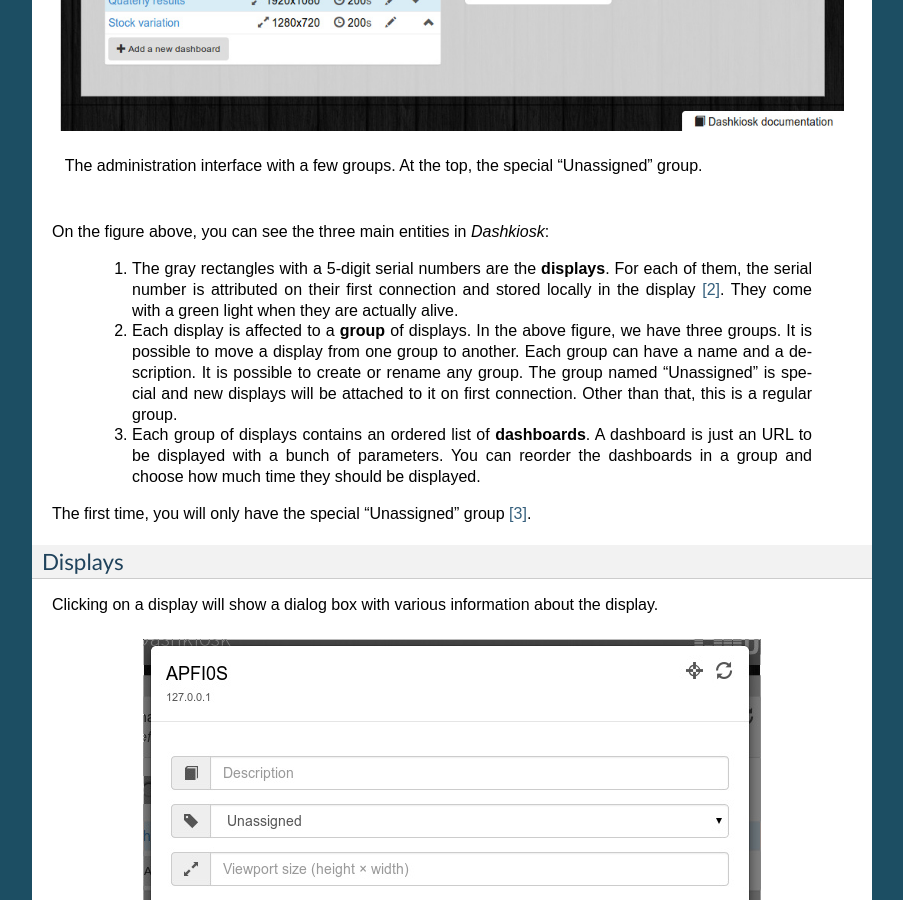
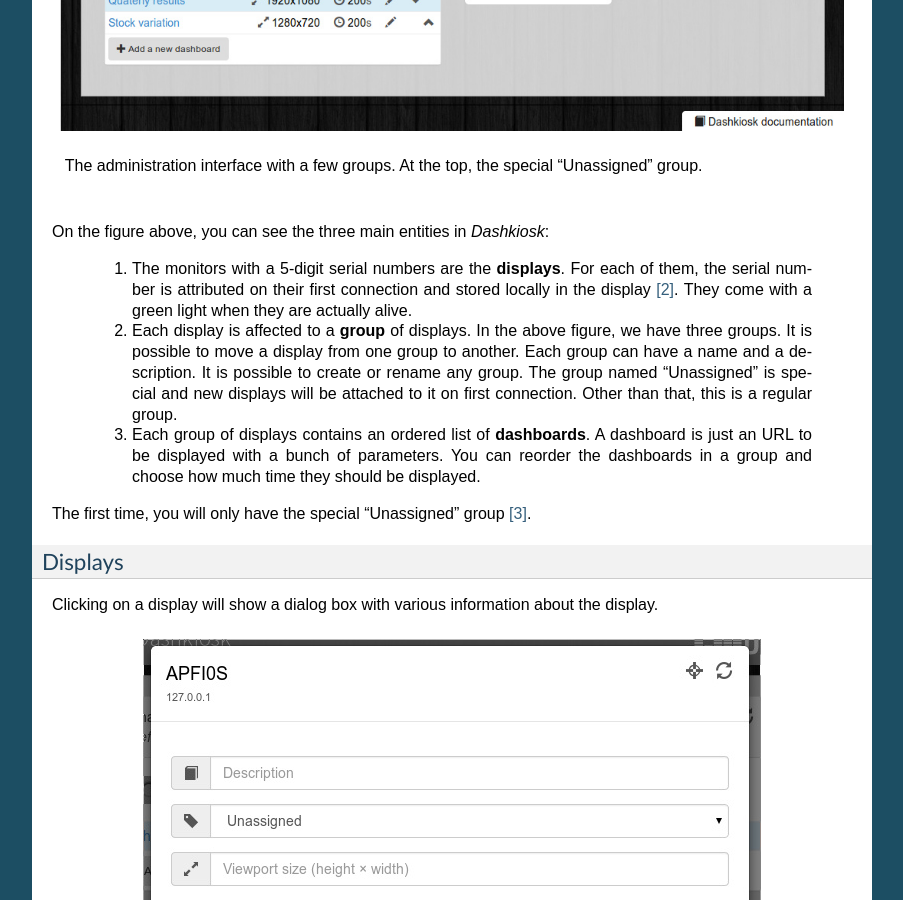
Before and after one commit to vincentbernat/dashkiosk, a Sphinx documentation site: the page built from docs/usage.rst, in a window 1280 px wide and 900 px high, scrolled down 1364 px. Shown: the whole window, without its empty margins (198-1101 px from the left). Built offline with Sphinx 7.4.7, drawn with Linux system fonts in a browser that asks for light colours.

Commit message:
documentation: update text to match the last modification

```diff
--- a/docs/usage.rst
+++ b/docs/usage.rst
@@ -61,7 +61,7 @@ like this:
 
 On the figure above, you can see the three main entities in *Dashkiosk*:
 
- 1. The gray rectangles with a 5-digit serial numbers are the
+ 1. The monitors with a 5-digit serial numbers are the
     **displays**. For each of them, the serial number is attributed on
     their first connection and stored locally in the display
     [#storage]_. They come with a green light when they are actually
```
